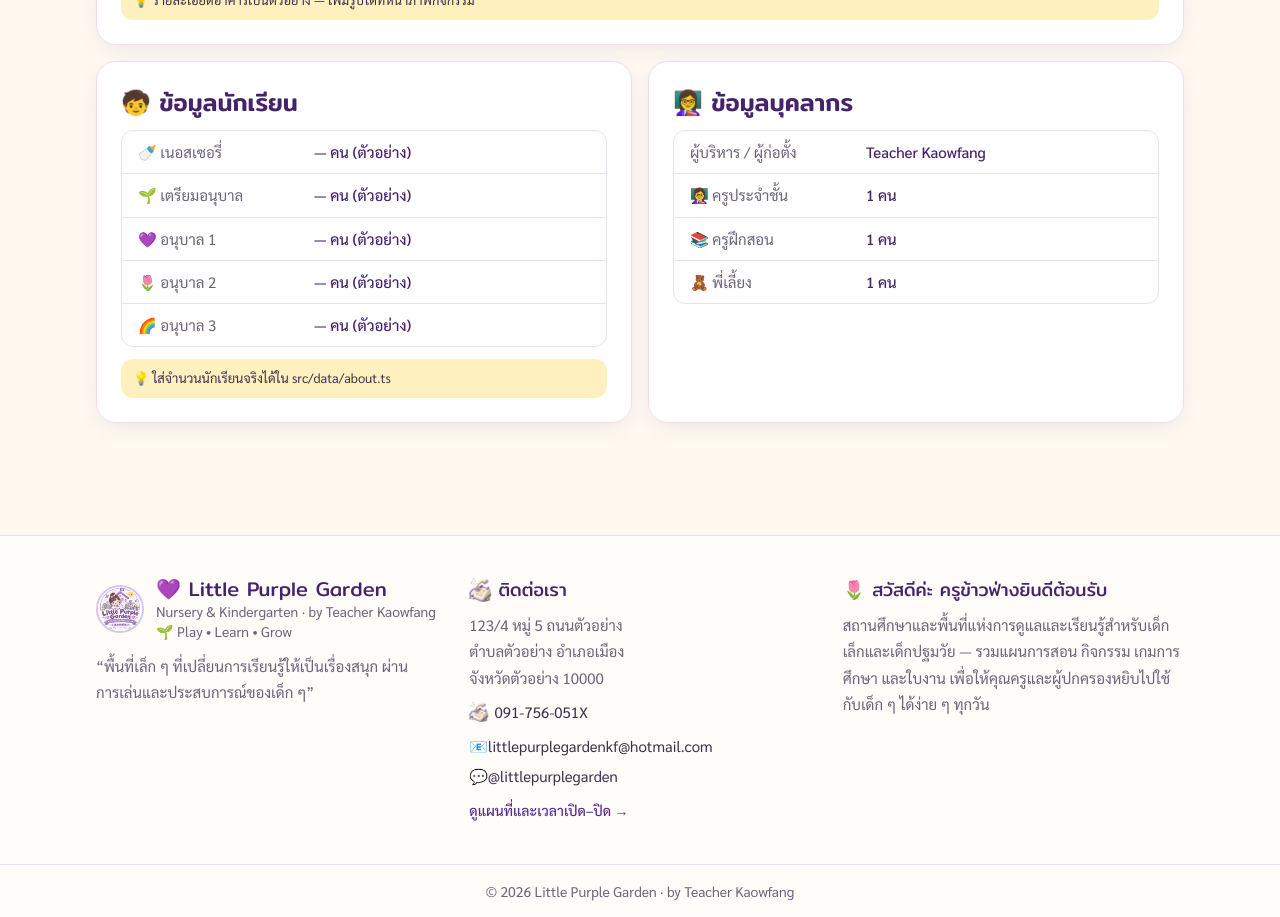
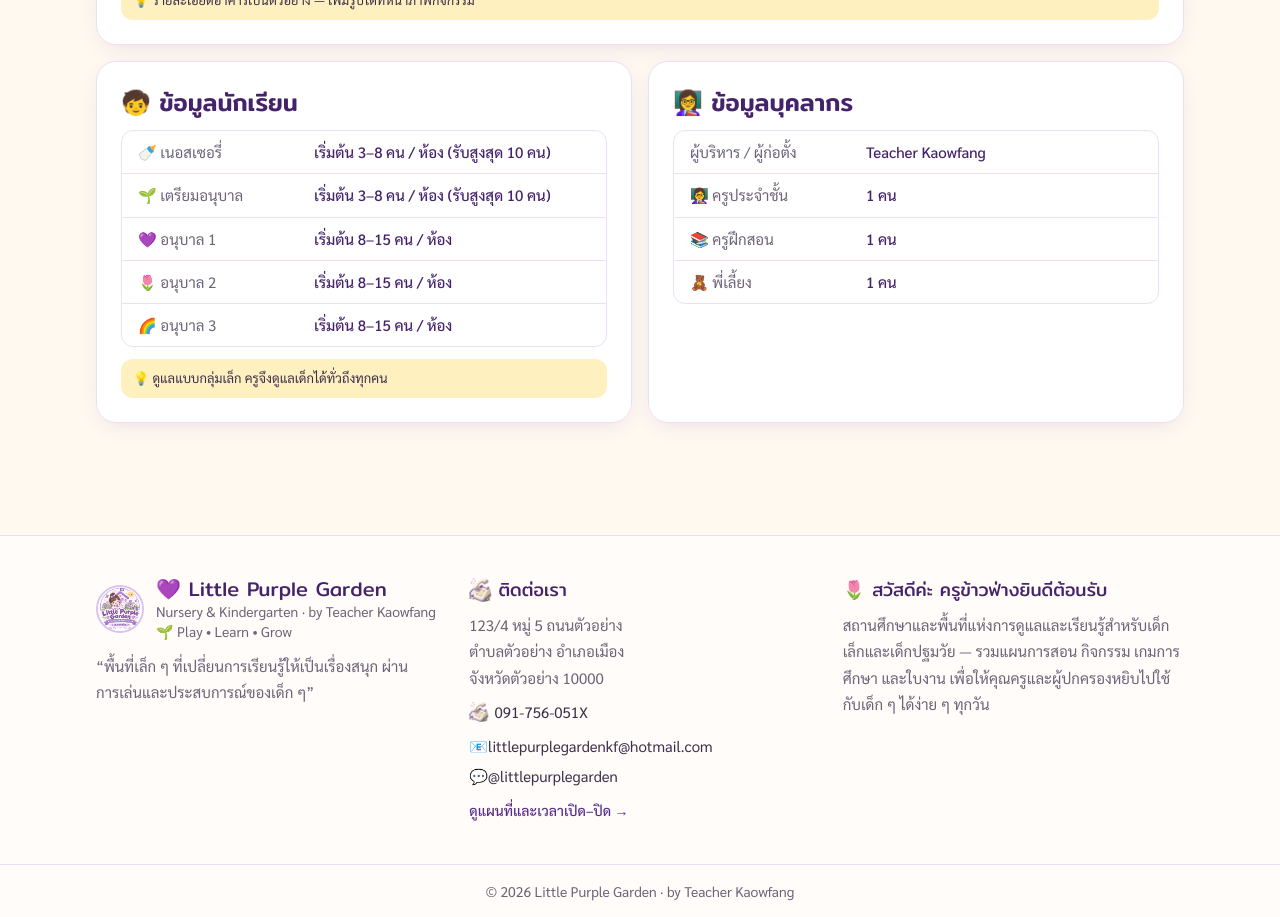
Before and after one commit to wachi9142-cpu/plan-play-learn-fang-front, a Next.js app: page /about in a window 1280 px wide. Shown: the part 4000-4917 px from the top of the page. Built offline with nearby package versions, Linux system fonts and the light colour scheme.

Commit message:
Update student and staff information in the about section and adjust event details for accuracy

```diff
--- a/src/data/about.ts
+++ b/src/data/about.ts
@@ -127,13 +127,13 @@ export const ABOUT_SECTIONS: AboutSection[] = [
     emoji: "🧒",
     title: "ข้อมูลนักเรียน",
     table: [
-      { label: "🍼 เนอสเซอรี่", value: "— คน (ตัวอย่าง)" },
-      { label: "🌱 เตรียมอนุบาล", value: "— คน (ตัวอย่าง)" },
-      { label: "💜 อนุบาล 1", value: "— คน (ตัวอย่าง)" },
-      { label: "🌷 อนุบาล 2", value: "— คน (ตัวอย่าง)" },
-      { label: "🌈 อนุบาล 3", value: "— คน (ตัวอย่าง)" },
+      { label: "🍼 เนอสเซอรี่", value: "เริ่มต้น 3–8 คน / ห้อง (รับสูงสุด 10 คน)" },
+      { label: "🌱 เตรียมอนุบาล", value: "เริ่มต้น 3–8 คน / ห้อง (รับสูงสุด 10 คน)" },
+      { label: "💜 อนุบาล 1", value: "เริ่มต้น 8–15 คน / ห้อง" },
+      { label: "🌷 อนุบาล 2", value: "เริ่มต้น 8–15 คน / ห้อง" },
+      { label: "🌈 อนุบาล 3", value: "เริ่มต้น 8–15 คน / ห้อง" },
     ],
-    note: "ใส่จำนวนนักเรียนจริงได้ใน src/data/about.ts",
+    note: "ดูแลแบบกลุ่มเล็ก ครูจึงดูแลเด็กได้ทั่วถึงทุกคน",
   },
   {
     id: "staff",
--- a/src/data/school-events.ts
+++ b/src/data/school-events.ts
@@ -93,7 +93,7 @@ export const SCHOOL_EVENTS: SchoolEvent[] = [
   {
     id: "nature-art", emoji: "🎨", icon: "/art/palette.webp", title: "ศิลปะจากธรรมชาติ", category: "art",
     date: "2026-09-25", dateLabel: "25 ก.ย. 2569",
-    time: "09:00–11:00 น.", place: "มุมศิลปะ อาคาร 1", grades: ["เนอร์เซอรี่", "เตรียมอนุบาล", "อนุบาล 1"],
+    time: "09:00–11:00 น.", place: "มุมศิลปะ อาคาร 1", grades: ["เนอสเซอรี่", "เตรียมอนุบาล", "อนุบาล 1"],
     description: "เด็ก ๆ เก็บใบไม้ กิ่งไม้ และดอกไม้รอบโรงเรียน มาสร้างเป็นภาพติดปะของตัวเอง",
     highlights: ["เดินสำรวจสวน", "ภาพติดปะจากใบไม้", "จัดแสดงผลงานหน้าห้อง"],
     prepare: ["ใบไม้แห้ง 5–10 ใบ", "กล่องกระดาษเล็ก 1 กล่อง", "ชุดสำรอง 1 ชุด"],
--- a/src/lib/classroom-store.ts
+++ b/src/lib/classroom-store.ts
@@ -19,7 +19,7 @@ const now = () => new Date().toISOString();
 
 /* ---------- ระดับชั้น ---------- */
 export const CLASS_GRADES: { id: ClassGradeId; emoji: string; label: string; short: string; tint: string }[] = [
-  { id: "nursery", emoji: "👶", label: "Nursery / เนอร์เซอรี่", short: "Nursery", tint: "bg-sky-soft" },
+  { id: "nursery", emoji: "👶", label: "Nursery / เนอสเซอรี่", short: "Nursery", tint: "bg-sky-soft" },
   { id: "k0", emoji: "🎒", label: "เตรียมอนุบาล", short: "เตรียมอนุบาล", tint: "bg-mint-soft" },
   { id: "k1", emoji: "🌱", label: "อนุบาล 1", short: "อนุบาล 1", tint: "bg-purple-100" },
   { id: "k2", emoji: "🌷", label: "อนุบาล 2", short: "อนุบาล 2", tint: "bg-pink-soft" },
```
Also changed, not shown: 1 other file (tests, documents, lock files or other folders).
